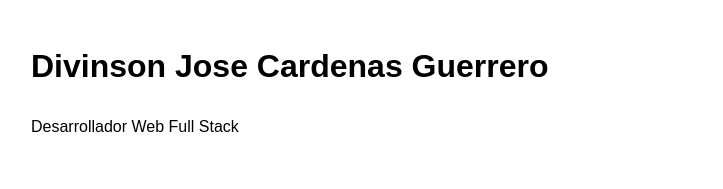
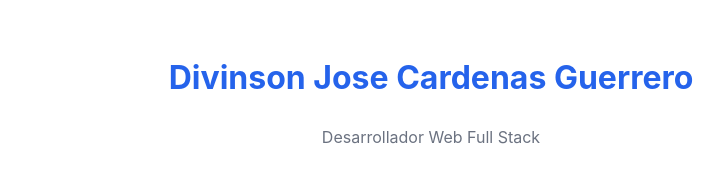
Before and after one commit to josscard/personal-website, a plain HTML site: page docs/index.html in a window 1280 px wide. Shown: the whole page, without its empty margins (209-932 px from the left). Drawn offline with Linux system fonts and the light colour scheme.

Commit message:
Update styles with personal branding

```diff
--- a/docs/styles.css
+++ b/docs/styles.css
@@ -1,8 +1,20 @@
 body {
-    font-family: Arial, sans-serif;
+    font-family: 'Inter', Arial, sans-serif;
     line-height: 1.6;
     margin: 0;
     padding: 20px;
     max-width: 800px;
     margin: auto;
+    color: #333;
 }
+
+h1 {
+    color: #2563eb;
+    text-align: center;
+    margin-top: 2rem;
+}
+
+p {
+    text-align: center;
+    color: #6b7280;
+}
```
